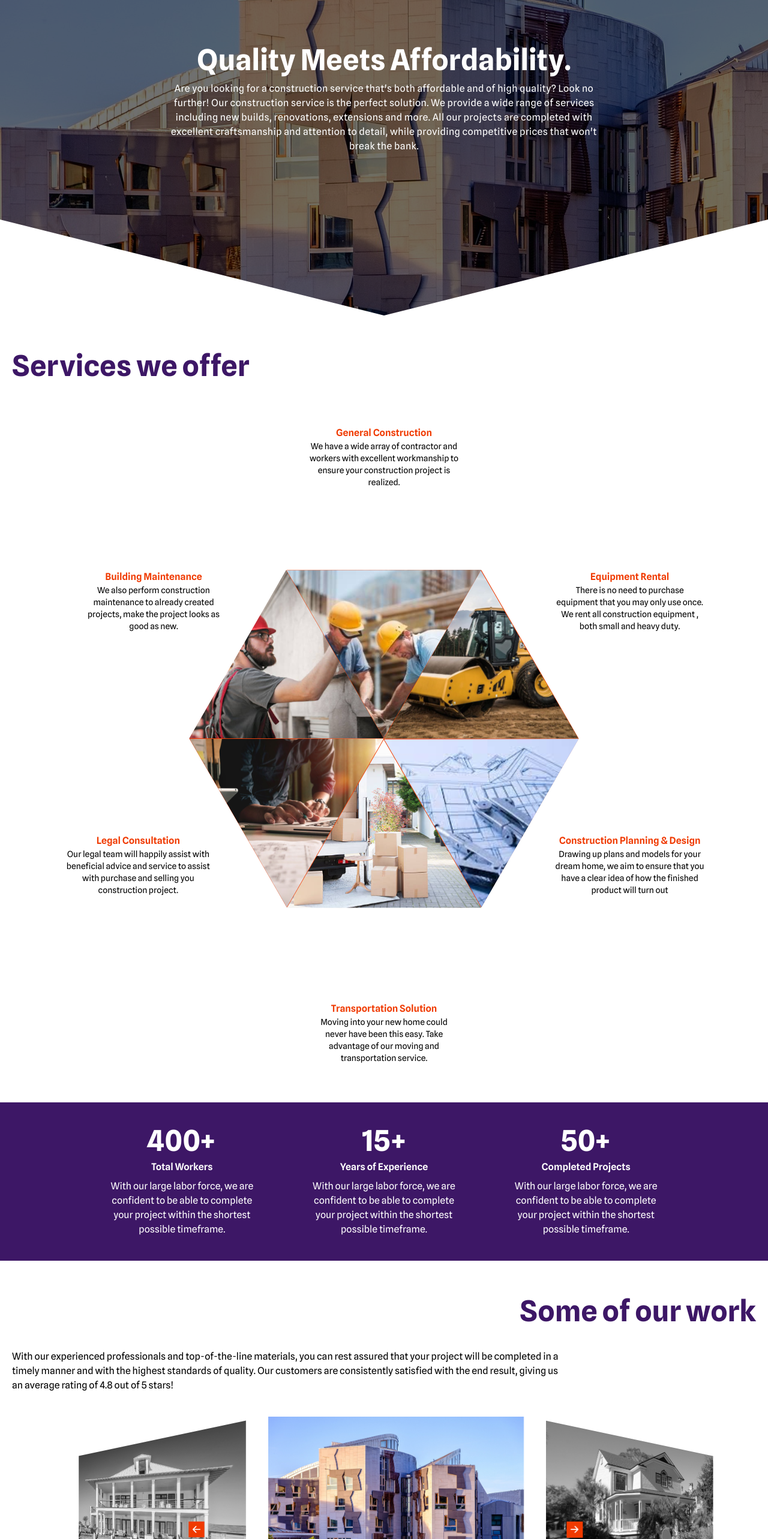
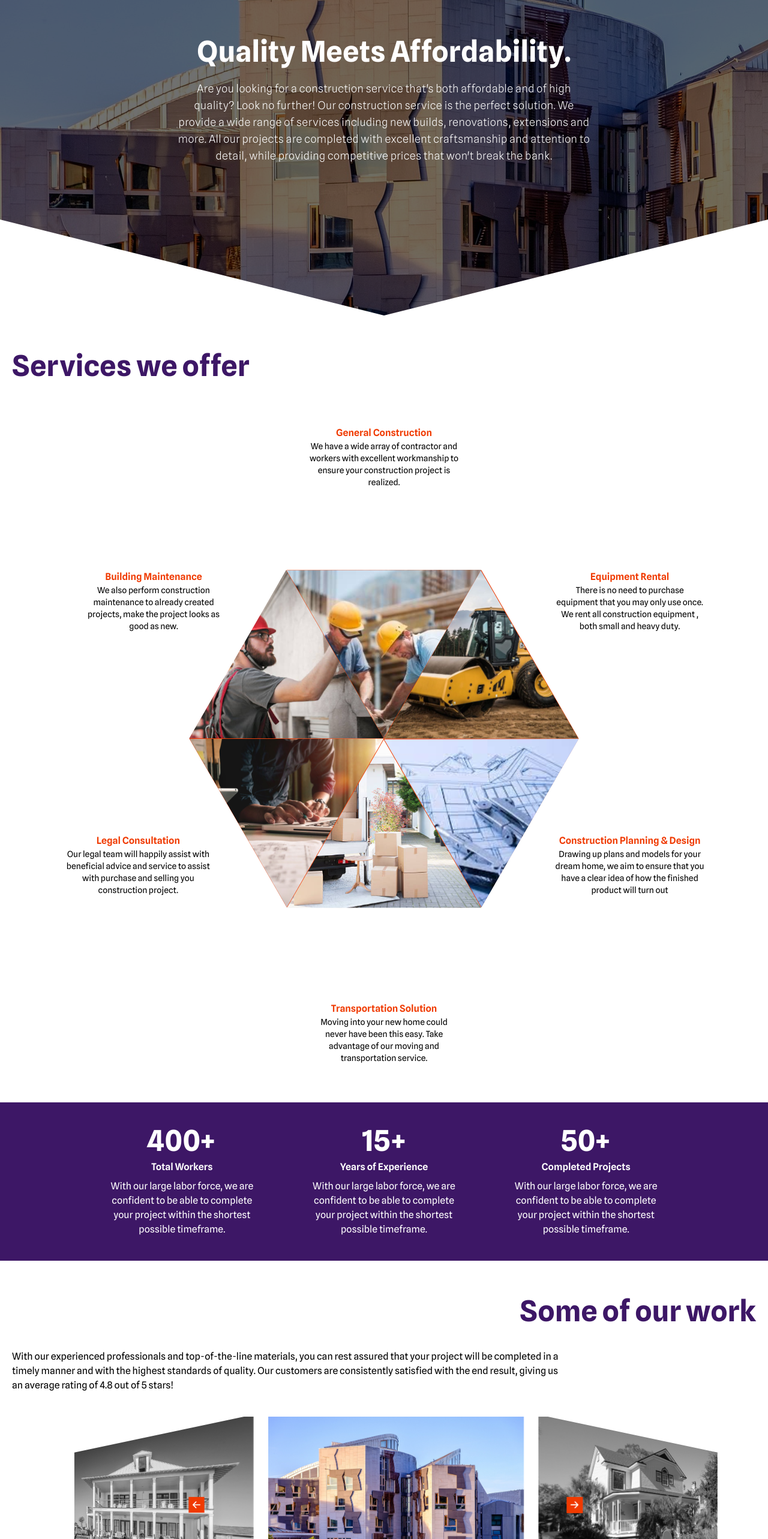
Before and after one commit to aldaineclarke/HMD-Construction, an Angular app: page /home in a window 1280 px wide. Shown: the part 234-2800 px from the top of the page at 60% size. Built offline with nearby package versions, Linux system fonts and the light colour scheme.

Commit message:
resized carousel and fixed bug with preview on smaller and larger screens

```diff
--- a/package.json
+++ b/package.json
@@ -6,7 +6,8 @@
     "start": "ng serve",
     "build": "ng build",
     "watch": "ng build --watch --configuration development",
-    "test": "ng test"
+    "test": "ng test",
+    "start:openhost": "ng serve --host 0.0.0.0"
   },
   "private": true,
   "dependencies": {
--- a/src/app/Pages/home/home.component.html
+++ b/src/app/Pages/home/home.component.html
@@ -38,11 +38,11 @@
 </header>
 <section class="hero">
     <div class="constrained flex items-center h-full w-full">
-            <div class="intro text-white z-[3] w-3/4 m-auto text-center">
+            <div class="intro text-white z-[3] w-full px-5 sm:w-3/4 m-auto text-center">
 
-                <h1 class="text-5xl font-bold mb-3">Quality Meets
+                <h1 class="text-5xl font-bold mb-5 leading-[3.5rem]">Quality Meets
                     Affordability.</h1>
-                <p class="w-3/4 m-auto tracking-wide">
+                <p class="w-full text-lg font-thin sm:w-3/4 m-auto tracking-wide">
                     Are you looking for a construction service that's both affordable and of high quality? Look no further! Our construction service is the perfect solution. We provide a wide range of services including new builds, renovations, extensions and more. All our projects are completed with excellent craftsmanship and attention to detail, while providing competitive prices that won't break the bank.
                 </p>
             </div>
@@ -130,7 +130,7 @@
 <section class="projects" id="projects">
     <div class="constrained">
         <h2 class="heading">Some of our work</h2>
-        <p class="w-3/4 mt-10">With our experienced professionals and top-of-the-line materials, you can rest assured that your project will be completed in a timely manner and with the highest standards of quality. Our customers are consistently satisfied with the end result, giving us an average rating of 4.8 out of 5 stars!</p>
+        <p class="w-full sm:w-3/4 mt-10">With our experienced professionals and top-of-the-line materials, you can rest assured that your project will be completed in a timely manner and with the highest standards of quality. Our customers are consistently satisfied with the end result, giving us an average rating of 4.8 out of 5 stars!</p>
         <div class="carousel mt-10">
             <div class="carousel__wrapper" #carousel_wrapper>
                 <div class="carousel__slide" *ngFor="let project of projects">
@@ -140,6 +140,19 @@
 
 
 
+            </div>
+            <div class="carousel__controls">
+                <button [class]="{'arrow-right':true, 'hidden':this.index == 5}" #next data-toggle="collapse" data-target="#" (click)="nextSlide()"><svg width="35" height="35" viewBox="0 0 35 35" fill="none" xmlns="http://www.w3.org/2000/svg">
+                    <path fill-rule="evenodd" clip-rule="evenodd" d="M8.75 17.5C8.75 16.8959 9.23969 16.4062 9.84375 16.4062H22.5157L17.8204 11.7109C17.3932 11.2838 17.3932 10.5912 17.8204 10.1641C18.2475 9.73696 18.94 9.73696 19.3671 10.1641L25.9296 16.7266C26.3568 17.1537 26.3568 17.8463 25.9296 18.2734L19.3671 24.8359C18.94 25.263 18.2475 25.263 17.8204 24.8359C17.3932 24.4088 17.3932 23.7162 17.8204 23.2891L22.5157 18.5937H9.84375C9.23969 18.5937 8.75 18.1041 8.75 17.5Z" fill="white"/>
+                    </svg>
+                    </button>
+                <button [class]="{'arrow-left':true, 'hidden':this.index == 0}" (click)="previousSlide()"#prev>
+                    <svg width="35" height="35" viewBox="0 0 35 35" fill="none" xmlns="http://www.w3.org/2000/svg">
+                        <path fill-rule="evenodd" clip-rule="evenodd" d="M26.25 17.5C26.25 16.8959 25.7603 16.4062 25.1562 16.4062H12.4843L17.1796 11.7109C17.6068 11.2838 17.6068 10.5912 17.1796 10.1641C16.7525 9.73696 16.06 9.73696 15.6329 10.1641L9.07035 16.7266C8.64322 17.1537 8.64322 17.8463 9.07035 18.2734L15.6329 24.8359C16.06 25.263 16.7525 25.263 17.1796 24.8359C17.6068 24.4088 17.6068 23.7162 17.1796 23.2891L12.4843 18.5937H25.1562C25.7603 18.5937 26.25 18.1041 26.25 17.5Z" fill="white"/>
+                        </svg>
+
+                </button>
+            </div>
         </div>
         <div class="carousel__details max-w-[480px] mx-auto flex-col flex items-center">
             <div class="carousel__slide-detail">
@@ -161,20 +174,6 @@
             </div>
 
 
-            </div>
-
-            <div class="carousel__controls">
-                <button class="arrow-right" #next data-toggle="collapse" data-target="#" (click)="nextSlide()"><svg width="35" height="35" viewBox="0 0 35 35" fill="none" xmlns="http://www.w3.org/2000/svg">
-                    <path fill-rule="evenodd" clip-rule="evenodd" d="M8.75 17.5C8.75 16.8959 9.23969 16.4062 9.84375 16.4062H22.5157L17.8204 11.7109C17.3932 11.2838 17.3932 10.5912 17.8204 10.1641C18.2475 9.73696 18.94 9.73696 19.3671 10.1641L25.9296 16.7266C26.3568 17.1537 26.3568 17.8463 25.9296 18.2734L19.3671 24.8359C18.94 25.263 18.2475 25.263 17.8204 24.8359C17.3932 24.4088 17.3932 23.7162 17.8204 23.2891L22.5157 18.5937H9.84375C9.23969 18.5937 8.75 18.1041 8.75 17.5Z" fill="white"/>
-                    </svg>
-                    </button>
-                <button class="arrow-left" (click)="previousSlide()"#prev>
-                    <svg width="35" height="35" viewBox="0 0 35 35" fill="none" xmlns="http://www.w3.org/2000/svg">
-                        <path fill-rule="evenodd" clip-rule="evenodd" d="M26.25 17.5C26.25 16.8959 25.7603 16.4062 25.1562 16.4062H12.4843L17.1796 11.7109C17.6068 11.2838 17.6068 10.5912 17.1796 10.1641C16.7525 9.73696 16.06 9.73696 15.6329 10.1641L9.07035 16.7266C8.64322 17.1537 8.64322 17.8463 9.07035 18.2734L15.6329 24.8359C16.06 25.263 16.7525 25.263 17.1796 24.8359C17.6068 24.4088 17.6068 23.7162 17.1796 23.2891L12.4843 18.5937H25.1562C25.7603 18.5937 26.25 18.1041 26.25 17.5Z" fill="white"/>
-                        </svg>
-
-                </button>
-            </div>
         </div>
     </div>
 </section>
--- a/src/app/Pages/home/home.component.scss
+++ b/src/app/Pages/home/home.component.scss
@@ -257,10 +257,10 @@ header{
     height: 100%;
     object-fit: cover;
     object-position:center;
-    transition: transform 500ms ease-in-out;
+    transition: transform 500ms ease-in-out, filter 500ms ease-in-out;
 }
 .carousel__slide.prev, .carousel__slide.next{
-    transform:scale(.7)
+    @apply scale-100 md:scale-75;
 }
 
 .carousel__slide.active img{
@@ -268,11 +268,15 @@ header{
 }
 
 .carousel__slide:not(.active) img{
-    transform:rotateY(-30deg);
+    transform:rotateY(-90deg);
     filter:grayscale(1);
 }
 .carousel__slide.next img{
     transform:rotateY(30deg);
+}
+.carousel__slide.prev img{
+    transform:rotateY(-30deg);
+
 }
 
 .carousel{
@@ -290,7 +294,7 @@ header{
     margin-top: 10px;
 
     .indicator{
-        @apply bg-gray-300 w-5 h-2 rounded-sm duration-300 ease-in-out transition-colors;
+        @apply bg-gray-300 w-5 h-1 rounded-sm duration-300 ease-in-out transition-colors;
     }
     .indicator.active{
         @apply bg-mainOrange;
@@ -314,14 +318,16 @@ header{
     @apply inline-block bg-mainOrange absolute top-1/2 left-1/2 -translate-y-1/2;
 }
 .arrow-right{
-    @apply translate-x-[22vw] xl:translate-x-[300px] scale-75;
+    @apply translate-x-[35vw] md:translate-x-[22vw] xl:translate-x-[300px] scale-75 ;
 
 }
 .arrow-left{
-    @apply -translate-x-[25vw] xl:translate-x-[-330px] scale-75;
+    @apply  md:-translate-x-[25vw] xl:translate-x-[-330px] scale-75;
 
 }
-
+[class^="arrow"].hidden{
+    display:none;
+}
 .testimonials .bubbled{
     @apply bg-mainOrange right-1/2 -translate-x-1/2 w-[70vw] h-[70vw] sm:w-[25vw] sm:h-[25vw] max-w-[360px] max-h-[360px] absolute sm:top-1/2 sm:right-0 translate-x-1/2 -translate-y-1/2 flex items-center justify-center rounded-full;
 }
@@ -488,7 +494,44 @@ header{
 
 }
 
+
 @media(max-width:760px){
+
+    .carousel__wrapper{
+        @apply flex overflow-visible duration-500 ease-in-out transition-transform;
+
+
+        .carousel__slide{
+            perspective: 400px;
+            flex-shrink: 0;
+            width:100vw;
+            transition: transform 500ms ease-in-out;
+
+
+
+        }
+        .carousel__slide:not(.active) img, .carousel__slide.prev img{
+            transform:rotate(0);
+            filter:none;
+        }
+    }
+    .carousel__details{
+        width:80vw;
+
+    }
+
+    [class^="arrow"]{
+        @apply inline-block bg-mainOrange absolute top-1/2 left-1/2 -translate-y-1/2;
+    }
+    .arrow-right{
+        @apply translate-x-[35vw] xl:translate-x-[300px] scale-75 ;
+
+    }
+    .arrow-left{
+        @apply translate-x-[-35vw] xl:translate-x-[-330px] scale-75;
+
+    }
+
     .mobile_nav{
         display:flex;
     }
--- a/src/app/Pages/home/home.component.ts
+++ b/src/app/Pages/home/home.component.ts
@@ -98,6 +98,10 @@ export class HomeComponent implements OnInit, AfterViewInit {
   ]
 
   ngOnInit(): void {
+    if(window.innerWidth < 760) {
+      this.index = 0
+
+    }
   }
   active = false;
   toggleNav(){
@@ -115,30 +119,41 @@ export class HomeComponent implements OnInit, AfterViewInit {
         item.classList.add("prev");
       }else if(index == this.index){
         item.classList.add("active");
-      }else{
+      }else if(index == 2){
         item.classList.add("next");
       }
       this.translateByVal = Math.max(this.translateByVal, item.clientWidth)
       this.slides.push(item as HTMLElement);
     });
+    console.log(window.innerWidth)
+
+
 
 
   }
 
 
   nextSlide():void {
+    this.index++;
     console.log(this.index)
     if(this.index >= 0){
       this.prevBtn.style.display = "flow-root";
-    }if(this.index >= 4){
+    }if(this.index >= 5){
       this.nextBtn.style.display = "none";
-    }else if(this.index > 5){return};
-   this. slider.style.transform = `translateX(-${this.translateByVal * this.index}px)`;
-    this.slides[this.index].classList.replace("active", "prev");
-    this.index++;
+    }else if(this.index > 5){ return};
+    if(window.innerWidth < 760){
+      this. slider.style.transform = `translateX(-${this.translateByVal * (this.index)}px)`;
+    }else{
+      this. slider.style.transform = `translateX(-${this.translateByVal * (this.index-1)}px)`;
+
+    }
+    this.slides[this.index-1].classList.replace("active", "prev");
     this.slides[this.index].classList.replace("next", "active");
+    if(this.index < 5){
+      this.slides[this.index + 1].classList.add("next");
+    }
 
-    // console.log(slider.scrollLeft += window.innerWidth / 3);
+
   }
   resetActiveSlide(slides:HTMLElement[]){
     slides.forEach((slide)=>{
@@ -147,15 +162,22 @@ export class HomeComponent implements OnInit, AfterViewInit {
   }
 
   previousSlide():void{
+    this.index--;
     console.log(this.index);
-    if(this.index <= 1){
+    if(this.index < 1){
       this.prevBtn.style.display = "none";
     }else if(this.index <= 5){
       this.nextBtn.style.display = "flow-root"
-    }else{
+    }
+    else{
       return
     }
-    this. slider.style.transform = `translateX(${-(this.translateByVal) * (--this.index -1)}px)`;
+    if(window.innerWidth < 760){
+      this. slider.style.transform = `translateX(-${this.translateByVal * (this.index)}px)`;
+    }else{
+      this. slider.style.transform = `translateX(${-this.translateByVal * (this.index-1)}px)`;
+
+    }
     this.slides[this.index+1].classList.replace("active", "next");
     this.slides[this.index].classList.replace("prev", "active");
   }
```
Lines whose indentation alone changed are shown as unchanged.
